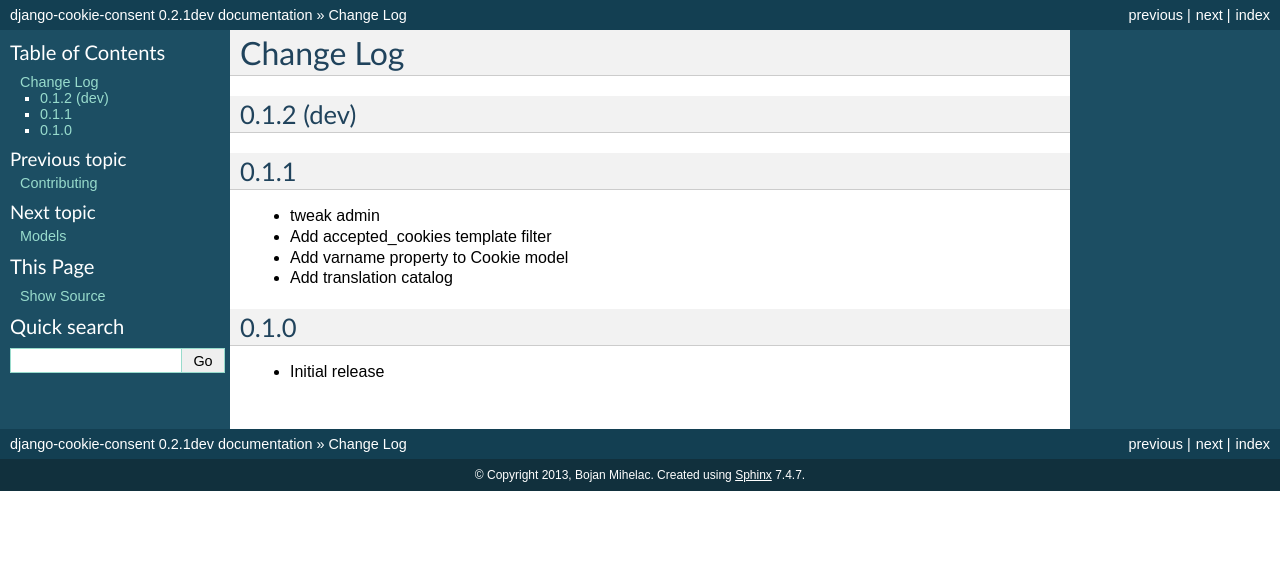
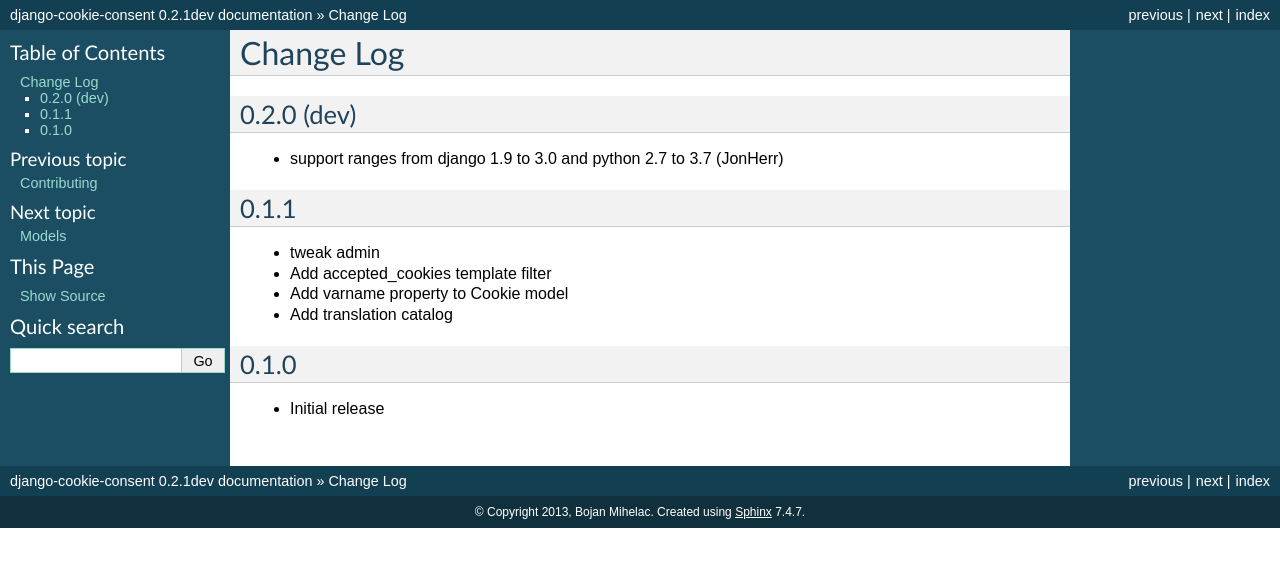
Before and after one commit to jazzband/django-cookie-consent, a Sphinx documentation site: the page built from docs/changelog.rst, in a window 1280 px wide. Shown: the top 567 px of the page. Built offline with Sphinx 7.4.7, drawn with Linux system fonts in a browser that asks for light colours.

Commit message:
doc: update changelog

```diff
--- a/docs/changelog.rst
+++ b/docs/changelog.rst
@@ -2,8 +2,10 @@
 Change Log
 ===========
 
-0.1.2 (dev)
------------
+0.2.0 (dev)
+------------
+
+* support ranges from django 1.9 to 3.0 and python 2.7 to 3.7 (JonHerr)
 
 0.1.1
 -----
```
